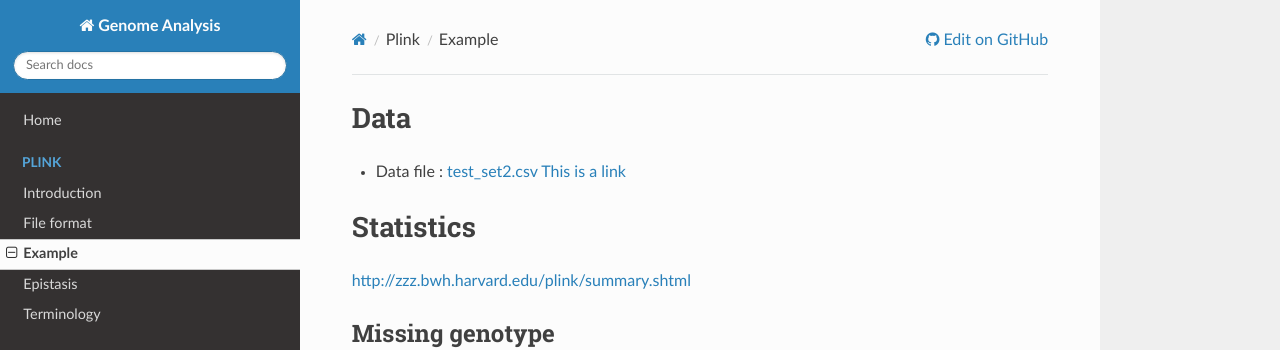
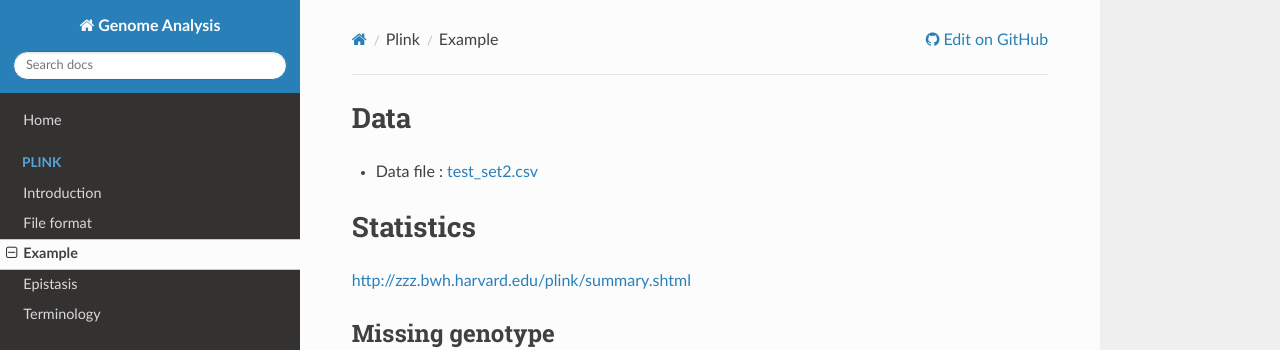
Before and after one commit to WonyoungCho/plink, an MkDocs documentation site: the page built from docs/plink_ex.md, in a window 1280 px wide and 900 px high. Shown: the top 350 px of the window. Built offline with MkDocs 1.6.1, drawn with Linux system fonts in a browser that asks for light colours; nearby versions of some CDN libraries; old or Windows-style settings are respelled for this version of MkDocs.

Commit message:
Update plink_ex.md

```diff
--- a/docs/plink_ex.md
+++ b/docs/plink_ex.md
@@ -1,7 +1,6 @@
 # Data
 
 - Data file : [test_set2.csv](test_set2.csv)
-<a href="test_set2.csv" download>This is a link</a>
 
 # Statistics
 <http://zzz.bwh.harvard.edu/plink/summary.shtml>
```
